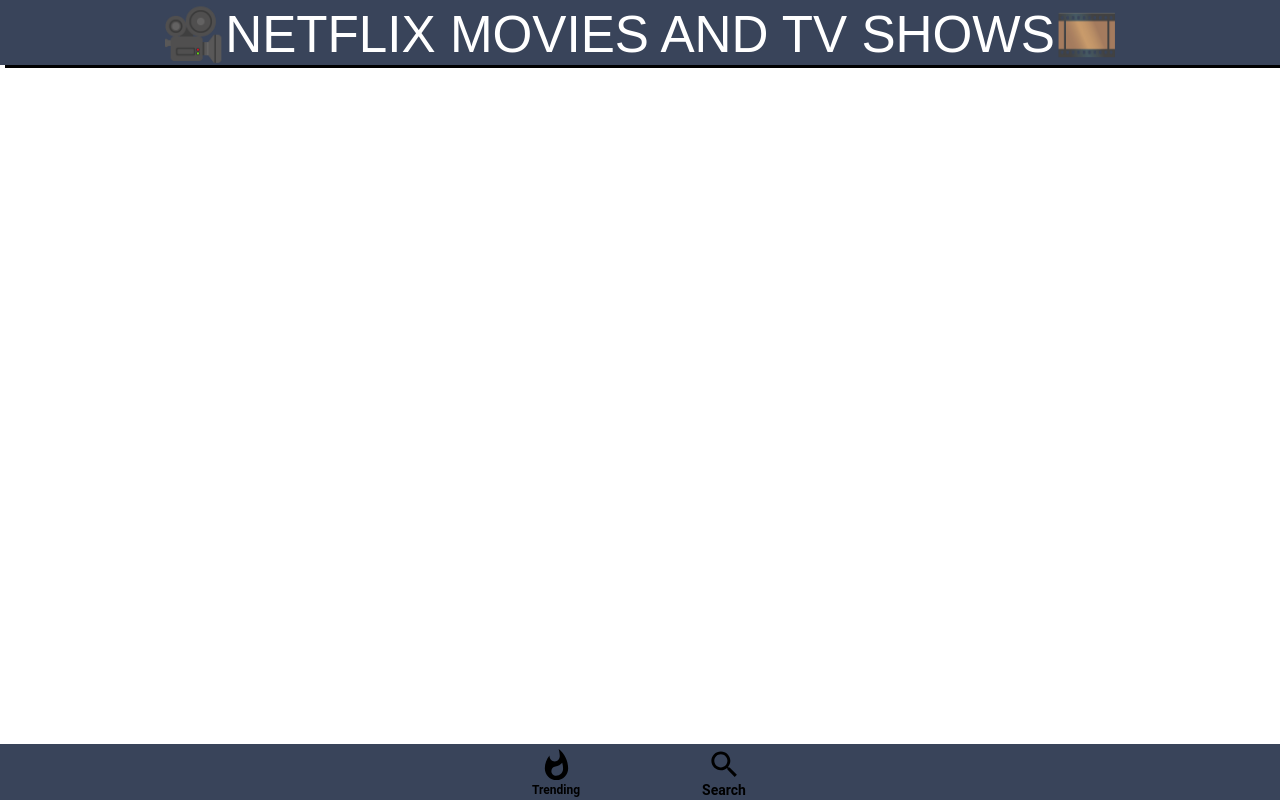
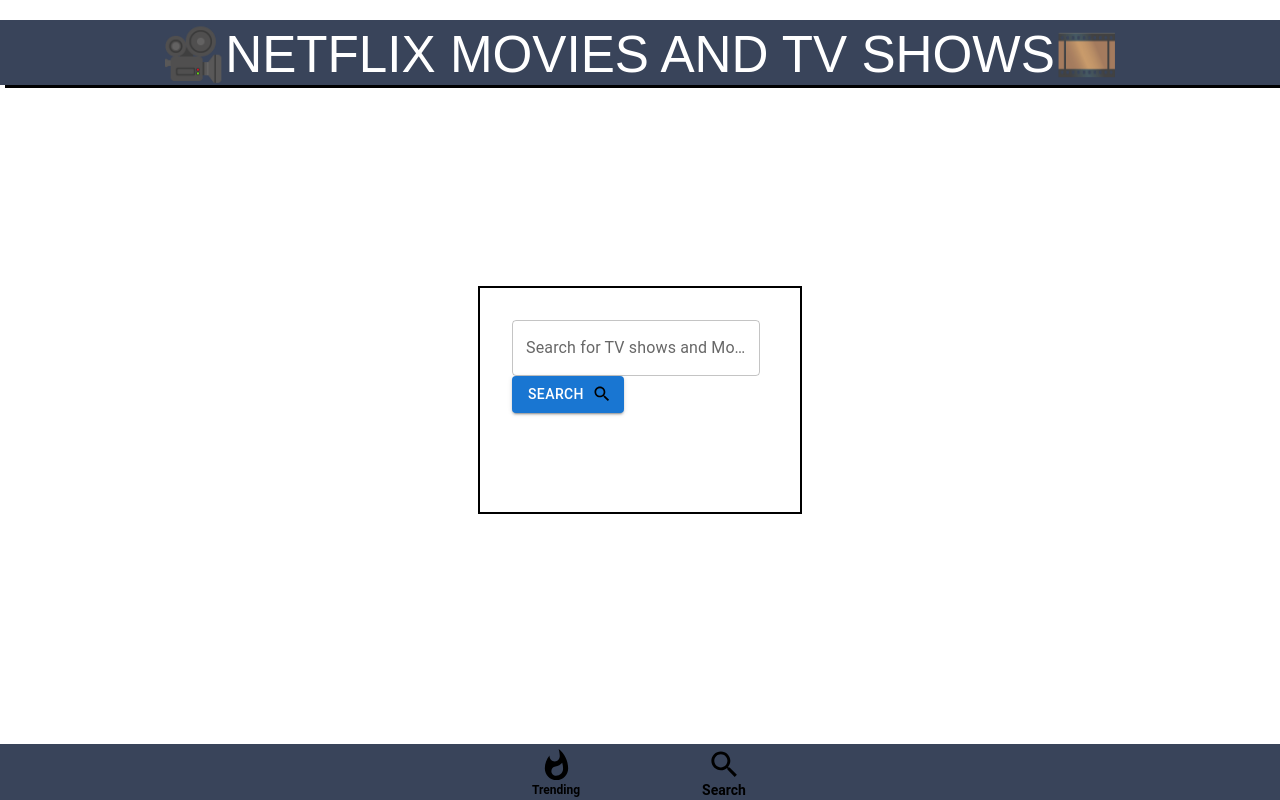
Before and after one commit to Shubham-100/Movies-TV-shows, a React (Create React App) app: page / in a window 1280 px wide. Both pictures are taken after a click on the button "Search". Built offline with nearby package versions, Linux system fonts and the light colour scheme; no server answers.

Commit message:
Add Seach page

```diff
--- a/package.json
+++ b/package.json
@@ -18,6 +18,7 @@
     "react-dom": "^17.0.2",
     "react-router-dom": "^6.2.2",
     "react-scripts": "5.0.0",
+    "react-simply-carousel": "^5.1.4",
     "web-vitals": "^2.1.4"
   },
   "scripts": {
--- /dev/null
+++ b/src/Components/Trending/Cast.js
@@ -0,0 +1,20 @@
+import React from 'react';
+
+function Cast() {
+  return (
+      <>
+        <div style={{ width: 300, height: 300 }}>slide 0</div>
+        <div style={{ width: 300, height: 300 }}>slide 1</div>
+        <div style={{ width: 300, height: 300 }}>slide 2</div>
+        <div style={{ width: 300, height: 300 }}>slide 3</div>
+        <div style={{ width: 300, height: 300 }}>slide 4</div>
+        <div style={{ width: 300, height: 300 }}>slide 5</div>
+        <div style={{ width: 300, height: 300 }}>slide 6</div>
+        <div style={{ width: 300, height: 300 }}>slide 7</div>
+        <div style={{ width: 300, height: 300 }}>slide 8</div>
+        <div style={{ width: 300, height: 300 }}>slide 9</div>
+      </>
+  );
+}
+
+export default Cast
--- a/src/Components/Trending/Modal.js
+++ b/src/Components/Trending/Modal.js
@@ -7,6 +7,7 @@
 import Typography from '@mui/material/Typography';
 import {img_300} from './config.js';
 import YoutubeTrailer from './YoutubeTrailer.js';
+import Cast from './Cast.js';
 
 const style = {
   position: 'absolute',
@@ -56,6 +57,7 @@
               alt = {title}
             />
           <YoutubeTrailer id={id} media={media}/>
+          <Cast/>
           </Box>
         </Fade>
       </Modal>
--- a/src/Components/Trending/Search.js
+++ b/src/Components/Trending/Search.js
@@ -1,11 +1,40 @@
 import * as React from 'react';
+import Box from '@mui/material/Box';
+import TextField from '@mui/material/TextField';
+import Button from '@mui/material/Button';
+import SearchIcon from '@mui/icons-material/Search';
 
-export default function Search() {
+const style = {
+  position: 'absolute',
+  top: '50%',
+  left: '50%',
+  transform: 'translate(-50%, -50%)',
+  width: '20%',
+  height: '20%',
+  bgcolor: 'white',
+  border: '2px solid #000',
+  boxShadow: 48,
+  p: 4,
+  textAlign: 'justify',
+  color: 'white',
+};
+
+const boxStyle = {
+  color:'white',
+}
+
+export default function BasicTextFields() {
   return (
-    <React.Fragment>
-      <div>
-        Hello World
-      </div>
-    </React.Fragment>
+    <Box
+      component="form"
+      sx={style}
+      noValidate
+      autoComplete="off"
+    >
+      <TextField sx={boxStyle} id="outlined-basic" label="Search for TV shows and Movies" variant="outlined" />
+      <Button variant="contained" endIcon={<SearchIcon fontSize="large"/>}>
+        Search
+      </Button>
+    </Box>
   );
 }
--- a/src/Components/Trending/YoutubeTrailer.js
+++ b/src/Components/Trending/YoutubeTrailer.js
@@ -1,6 +1,6 @@
 import Button from '@mui/material/Button';
 import YouTubeIcon from '@mui/icons-material/YouTube';
-import {useState} from 'react';
+import {useState, useEffect} from 'react';
 
 export default function YoutubeTrailer({id, media}) {
 
@@ -12,10 +12,12 @@
     setLink(data.results[0]?.key);
   };
 
-  getYTLink();
+  useEffect(()=>{
+    getYTLink();
+  },);
 
   return (
-      <Button variant="outlined" startIcon={<YouTubeIcon/>} href={`https://www.youtube.com/watch?v=${link}`} target="_blank">
+      <Button variant="outlined"  startIcon={<YouTubeIcon/>} href={`https://www.youtube.com/watch?v=${link}`} target="_blank">
         See the trailer over YouTube
       </Button>
   );
```
Also changed, not shown: 1 other file (tests, documents, lock files or other folders).
